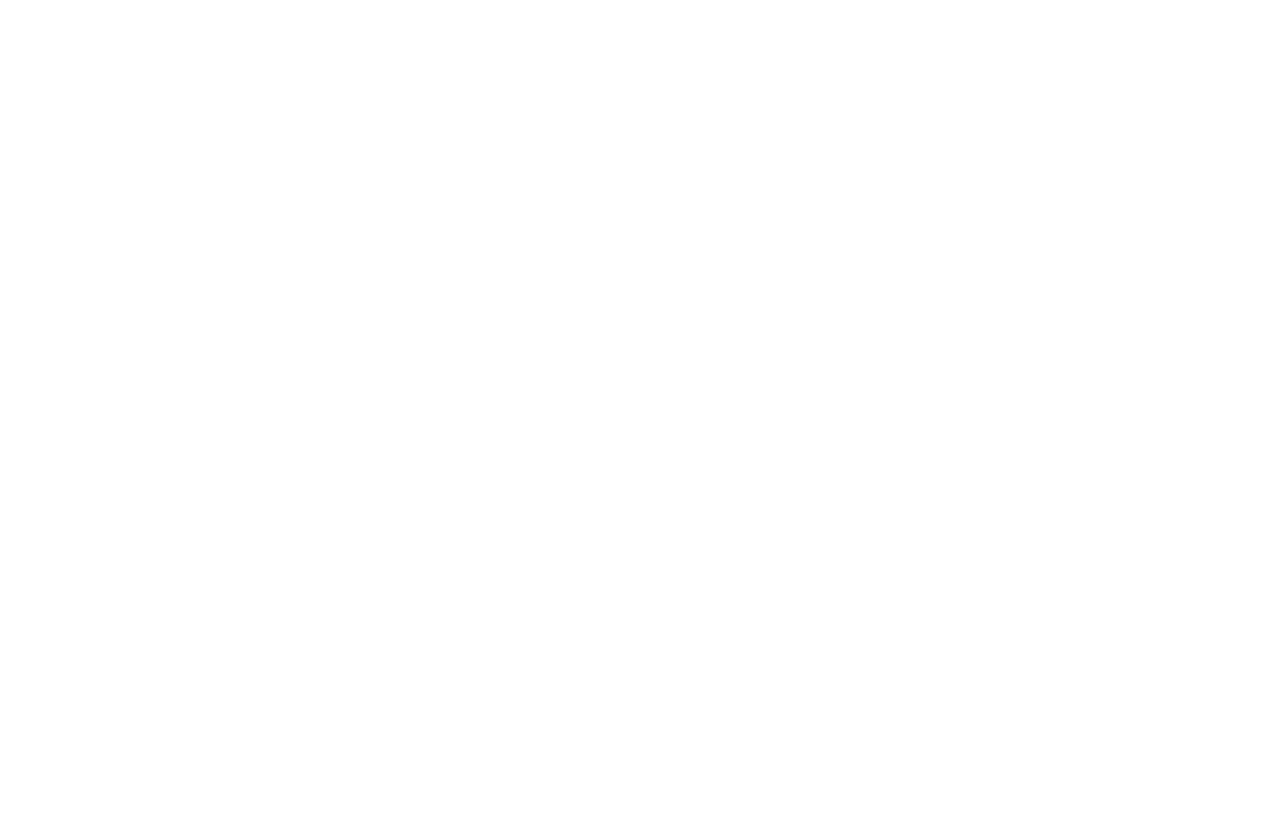
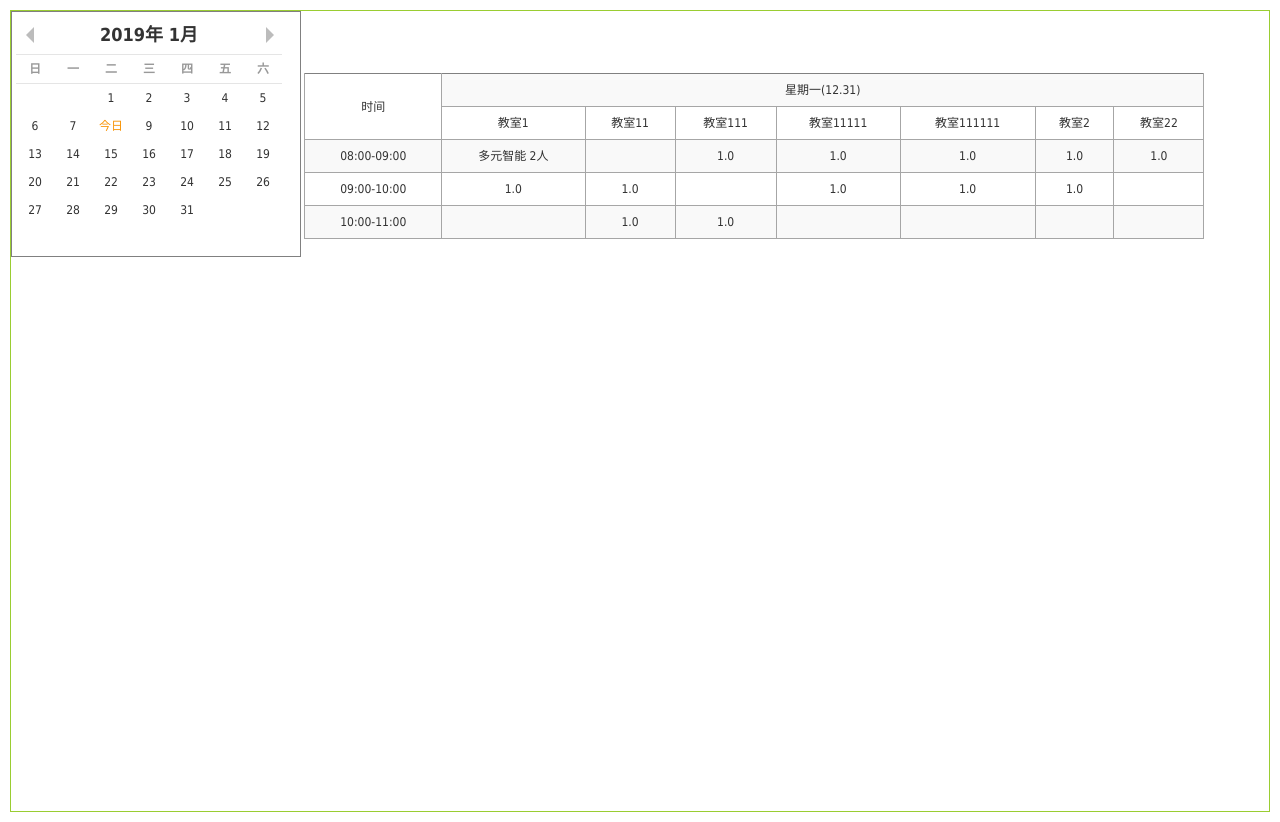
Before and after one commit to fengxuyan/course, a plain HTML site: page pages/day.html in a window 1280 px wide. Before the commit the page ends 800 px from the top, so only its background shows below. Drawn offline with Linux system fonts and the light colour scheme.

Commit message:
重新提交

```diff
--- a/pages/day.html
+++ b/pages/day.html
@@ -1,10 +1,103 @@
 <!DOCTYPE html>
-<html lang="en">
+<html>
 <head>
-    <meta charset="UTF-8">
-    <title>Title</title>
+    <meta charset="utf-8">
+    <meta name="viewport" content="width=device-width, initial-scale=1.0">
+    <meta name="description" content="">
+    <title>排课系统</title>
+    <link href="../src/css/sui.min.css" rel="stylesheet">
+    <link href="../src/css/sui-append.min.css" rel="stylesheet">
+
+    <link href="../src/css/reset.css" rel="stylesheet">
+    <link href="../src/css/dayStyle.css" rel="stylesheet">
 </head>
 <body>
 
+<div class="main-day">
+
+    <div class="left-calender">
+
+        <div id="calender"></div>
+
+    </div>
+    <div class="right-content">
+
+        <!--有排课记录-->
+        <div class="table-box sui-row-fluid">
+
+            <table class="sui-table table-zebra">
+                <thead>
+                <tr class="weekDayNames">
+                    <th rowspan="2" style="background: #fff;">时间</th>
+                    <th colspan="7" data-date="2018-01-07">星期一(12.31)</th>
+                </tr>
+                <tr class="classNum">
+                    <td>教室1</td>
+                    <td>教室11</td>
+                    <td>教室111</td>
+                    <td>教室11111</td>
+                    <td>教室111111</td>
+
+                    <td>教室2</td>
+                    <td>教室22</td>
+
+
+                </tr>
+
+                </thead>
+                <tbody>
+                <tr>
+                    <td>08:00-09:00</td>
+                    <td>
+                        多元智能 2人
+                    </td>
+                    <td>
+                    <td>1.0</td>
+                    <td>1.0</td>
+
+                    <td>1.0</td>
+                    <td>1.0</td>
+
+
+                    <td>1.0</td>
+                </tr>
+                <tr>
+                    <td>09:00-10:00</td>
+                    <td>1.0</td>
+                    <td>1.0</td>
+
+
+                    <td></td>
+
+                    <td>1.0</td>
+                    <td>1.0</td>
+                    <td>1.0</td>
+                    <td></td>
+
+                </tr>
+                <tr>
+                    <td>10:00-11:00</td>
+                    <td></td>
+                    <td>1.0</td>
+                    <td>1.0</td>
+                    <td></td>
+                    <td></td>
+                    <td></td>
+                    <td></td>
+                </tr>
+                </tbody>
+            </table>
+        </div>
+        <!---->
+
+    </div>
+
+</div>
+<script type="text/javascript" src="../src/js/lib/jquery.min.js"></script>
+<script type="text/javascript" src="../src/js/lib/sui.min.day.js"></script>
+
+<script>
+    $('#calender').datepicker({});
+</script>
 </body>
 </html>
--- a/src/css/monthStyle.scss
+++ b/src/css/monthStyle.scss
@@ -17,13 +17,9 @@ tbody tr ,tbody td{
 
 
 }
-.day {
-  vertical-align: baseline;
-  /* width: 50px; */
-  padding-left: 10px;
-}
+
 .datepicker td {
-  text-align: left;
+  //text-align: left;
 
 }
 .datepicker table tr td.day:hover, .datepicker table tr td.day.focused{
@@ -51,3 +47,29 @@ tbody tr ,tbody td{
 .datepicker-switch{
   text-align: center;
 }
+
+.main-month{
+
+  margin: 20px;
+  //border: 1px solid #ddd;
+  overflow: hidden;
+  //padding: 10px;
+
+  .prev {
+    position: relative;
+    b {
+      position: absolute;
+      right: 0;
+      top: 10px;
+    }
+  }
+  .datepicker .week-content .dow {
+    border-right: 1px solid #e5e5e5;
+  }
+  .day {
+    vertical-align: baseline;
+    /* width: 50px; */
+    padding-left: 10px;
+    text-align: left;
+  }
+}
```
Also changed, not shown: pages/month.html (+21 -57 lines), pages/week.html (+3 -0 lines), src/css/monthStyle.css, src/css/sui-append.min.css, src/css/sui.min.css, src/js/lib/sui.min.day.js, src/js/lib/sui.min.js, 1 other file.
